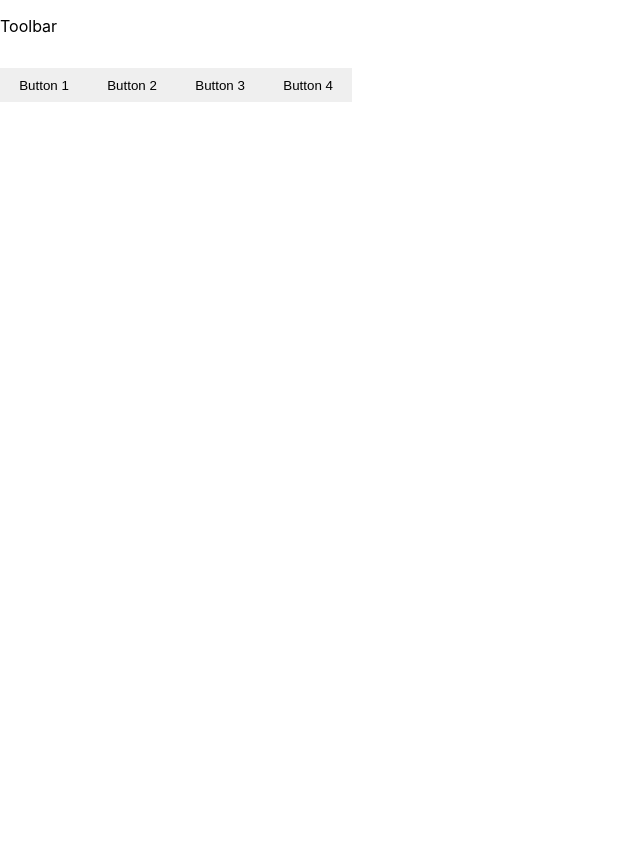
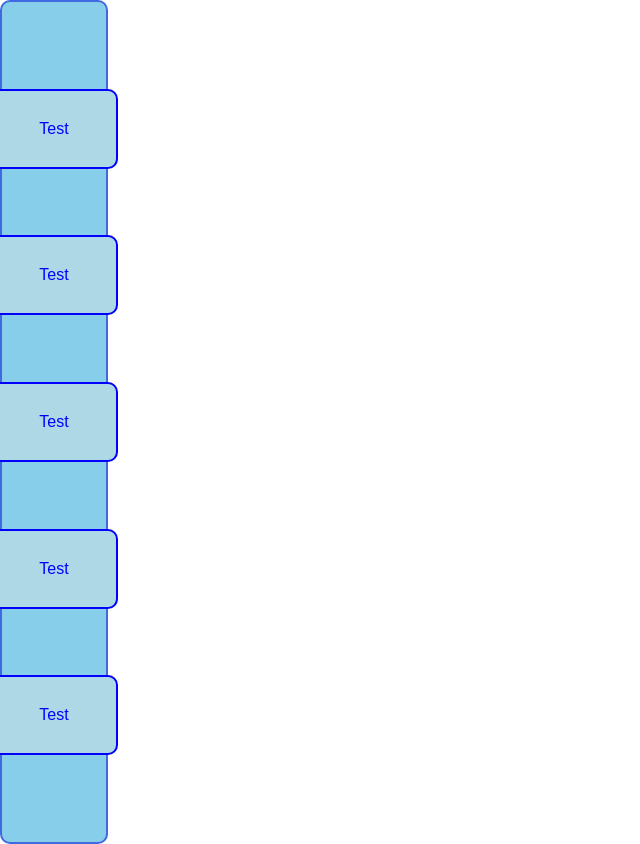
Before and after one commit to N103Gremillion/Social_Media_Project, a React (Create React App) app: page / in a window 1280 px wide. Shown: the whole page, without its empty margins (0-640 px from the left). Before the commit the page ends 800 px from the top, so only its background shows below. Built offline with nearby package versions, Linux system fonts and the light colour scheme.

Commit message:
toolbar looks much better /added css to elements of toolbar

```diff
--- a/src/components/Toolbar.js
+++ b/src/components/Toolbar.js
@@ -2,34 +2,51 @@ import React,{ useState } from "react"
 
 
 const Toolbar = () => {
-  const [curButton, setCurButton] = useState(null);
-  const [tag, setTag] = useState('Nathan');
 
-  // function to handle button clicks
-  const handleButtonClick = (buttonId) => {
-    setCurButton(buttonId);
-    console.log('Button ${buttonId} clicked!');
-  }
+  const width = window.innerWidth;
+  const height = window.innerHeight;
 
-  // styling for the buttons
+  console.log('Window width: ${width}, Window height: ${height}px');
+
+  const divStyle = {
+    backgroundColor: 'skyblue',
+    width: '5%',
+    height: '100vh',
+    padding: '20px',
+    borderRadius: '10px',
+    textAlign: 'center',
+    // make the items in div vertially align
+    display: 'flex',
+    alignItems:'center',
+    justifyContent: 'space-evenly',
+    flexDirection: 'column',
+    border: '2px solid royalblue',
+  };
+
   const buttonStyle = {
-    margin: '1 auto',
-    color: 'black',
-    padding: '0.6rem 1.2rem',
-    border: 'none',
-  }
+    backgroundColor: 'lightblue',
+    color: 'blue',
+    // flex set to 1 so each button takes upt equal width
+    width: '200%',
+    height: '10%',
+    border: '2px solid blue',
+    padding: '10px 10px',
+    borderRadius: '10px',
+    textAlign: 'center',
+    fontSize: '16px',
+    // changes the currsor to pointer when hovering
+    cursor: 'pointer',
+  };
 
   return (
-    <div className="toolbar">
-      <p>Toolbar</p>
-        <div className="buttonContainer" style={{textAlign: 'left', marginTop: '2rem' }}>
-            <button style={buttonStyle} onClick={() => handleButtonClick(1)}>Button 1</button>
-            <button style={buttonStyle} onClick={() => handleButtonClick(2)}>Button 2</button>
-            <button style={buttonStyle} onClick={() => handleButtonClick(3)}>Button 3</button>
-            <button style={buttonStyle} onClick={() => handleButtonClick(4)}>Button 4</button>
-        </div>
+    <div style={divStyle}>
+      <button style={buttonStyle}>Test</button>
+      <button style={buttonStyle}>Test</button>
+      <button style={buttonStyle}>Test</button>
+      <button style={buttonStyle}>Test</button>
+      <button style={buttonStyle}>Test</button>
     </div>
-  )
+  );
 }
 
 export default Toolbar
```
Also changed, not shown: src/components/Button.js (deleted, +0 -11 lines).
